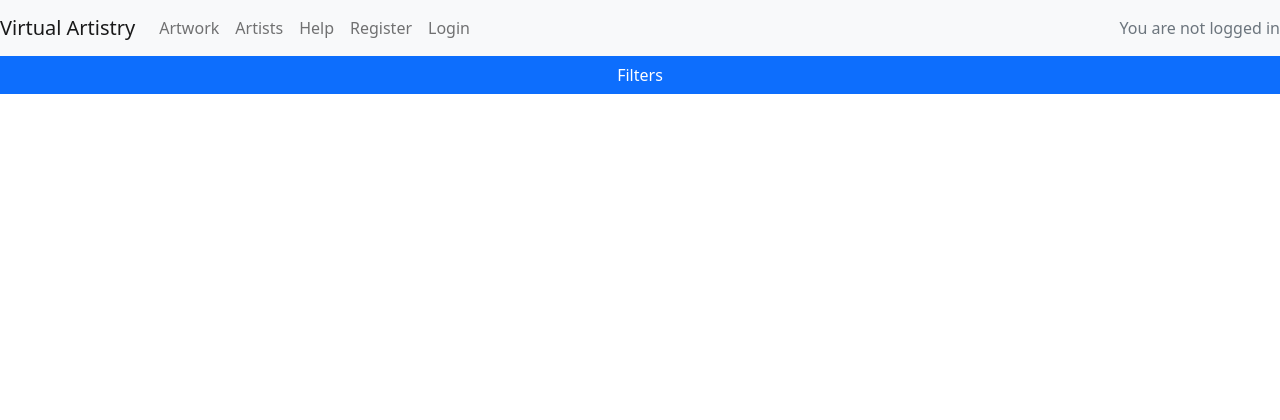
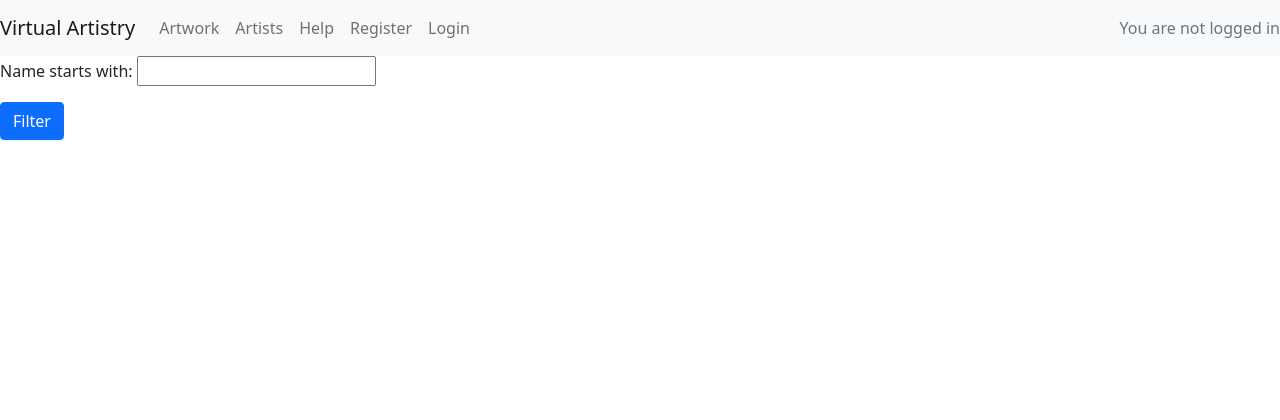
Before and after one commit to olliesharp5/virtual-artistry, a Django app: page /artists/ in a window 1280 px wide. Shown: the top 420 px of the page. Run offline with Django 4.2, Linux system fonts and the light colour scheme.

Commit message:
Added functionality to filter the artists page

```diff
--- /dev/null
+++ b/artists/filters.py
@@ -0,0 +1,9 @@
+import django_filters
+from .models import ArtistProfile
+
+class ArtistProfileFilter(django_filters.FilterSet):
+    name = django_filters.CharFilter(field_name='name', lookup_expr='istartswith')
+
+    class Meta:
+        model = ArtistProfile
+        fields = ['name']
--- a/artists/templates/artists.html
+++ b/artists/templates/artists.html
@@ -5,7 +5,10 @@
 
 <!-- artists.html content starts here -->
 <div class="row">
-  <button class="btn btn-primary" href="#">Filters</button>
+  <form method="get">
+    {{ filter.form.as_p }}
+    <button class="btn btn-primary" type="submit">Filter</button>
+  </form>
 </div>
 
 <div class="album py-5 bg-body-tertiary">
--- a/artists/urls.py
+++ b/artists/urls.py
@@ -1,7 +1,8 @@
 from django.urls import path
 from . import views
+from .views import ArtistList
 
 urlpatterns = [
-   path('', views.ArtistList.as_view(), name='artists'),
+    path('', ArtistList.as_view(), name='artists'),
    path('artist/<slug:artist_slug>/', views.artist_profile, name='artist_profile'),
 ]
--- a/artists/views.py
+++ b/artists/views.py
@@ -1,13 +1,18 @@
 from django.shortcuts import render, get_object_or_404
 from django.views import generic
+from django_filters.views import FilterView
 from .models import ArtistProfile
 from artwork.models import Art
+from .filters import ArtistProfileFilter
 
 # Create your views here.
-class ArtistList(generic.ListView):
-    queryset = ArtistProfile.objects.all()
+class ArtistList(FilterView):
+    filterset_class = ArtistProfileFilter
     template_name = "artists.html"
     paginate_by = 6
+
+    def get_queryset(self):
+        return ArtistProfile.objects.all()
 
 
 def artist_profile(request, artist_slug):
```
